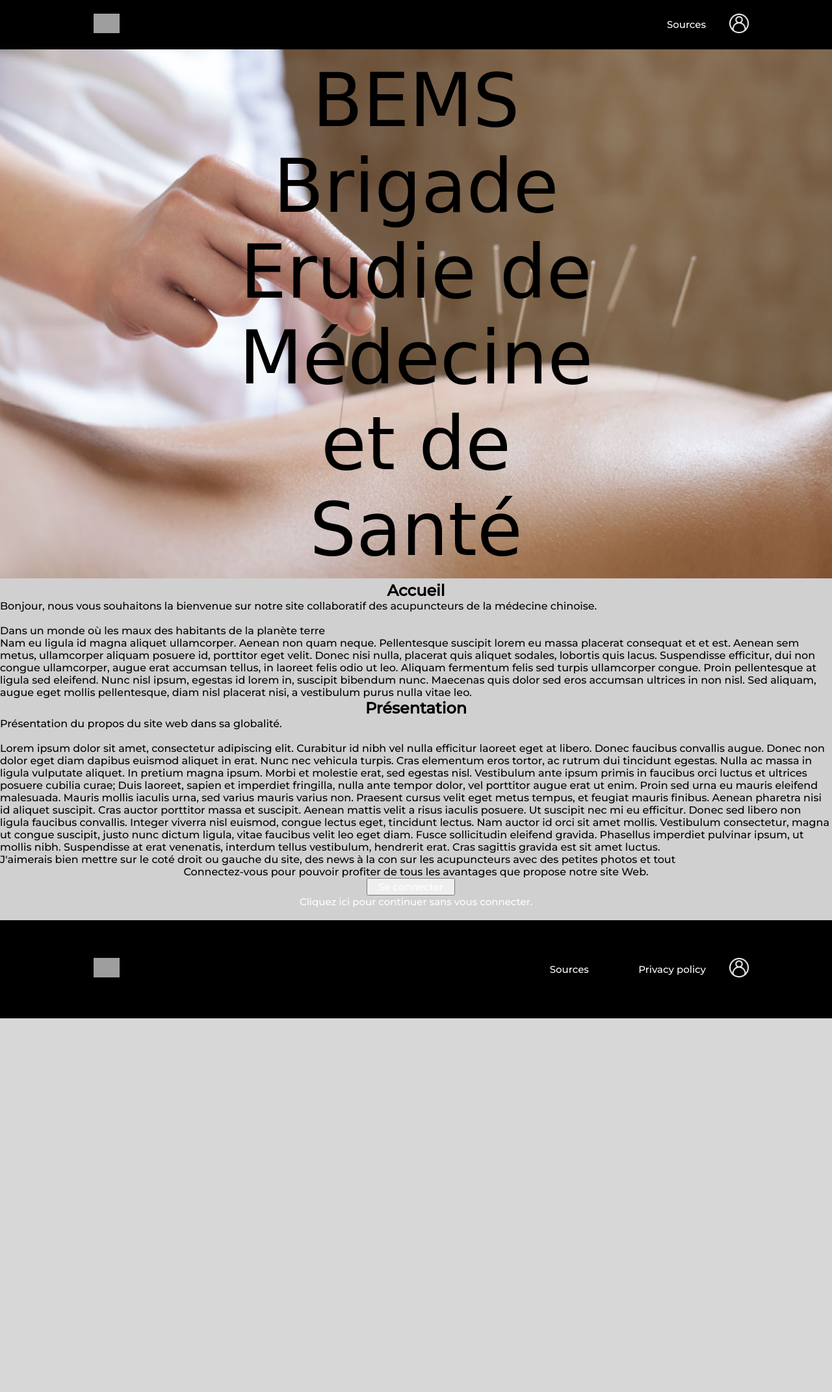
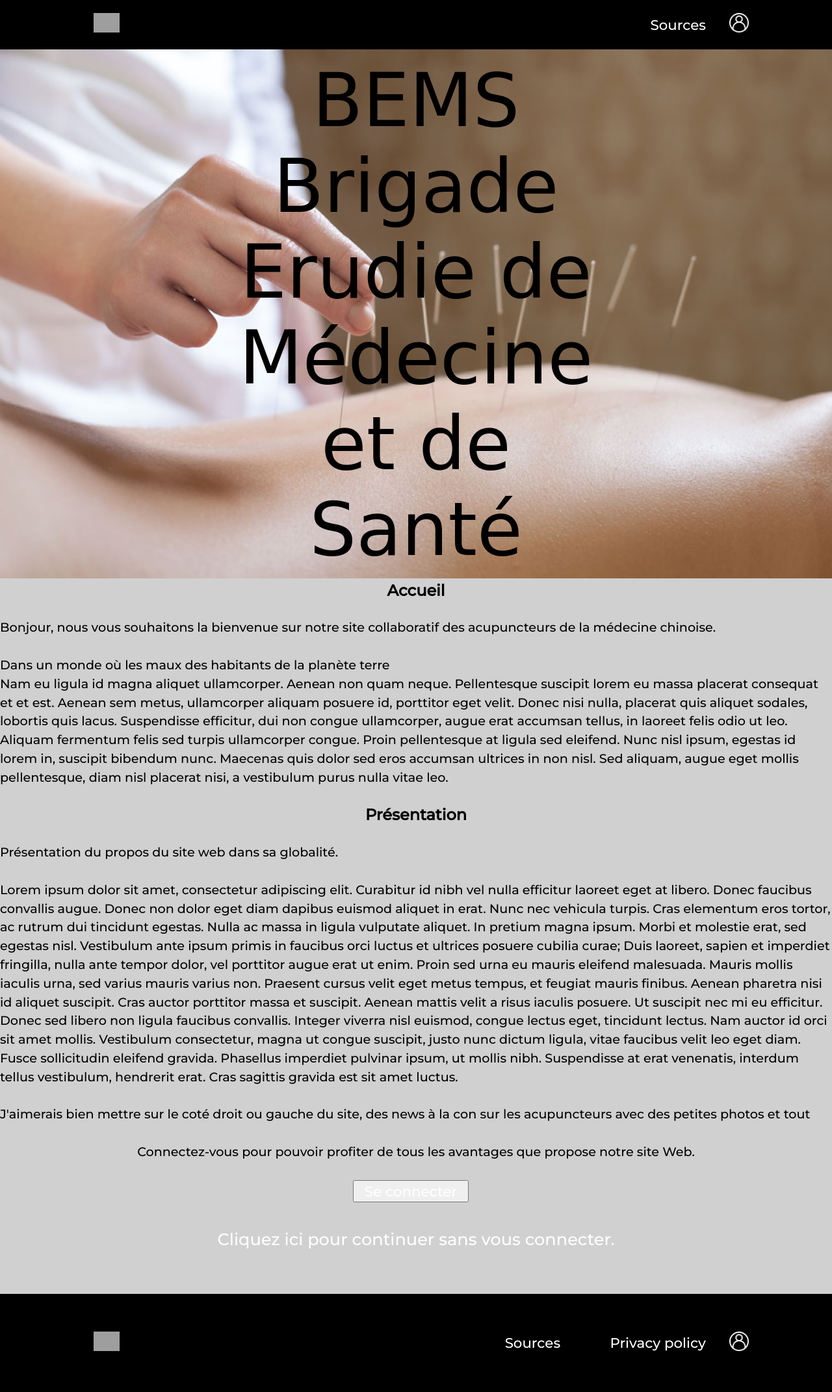
Before and after one commit to bubuoreo/TIDAL, a PHP site: page /view/html/index.html in a window 1280 px wide. Shown: the whole page at 65% size. Before the commit the page ends 1567 px from the top, so only its background shows below. Run offline with PHP 8.4, Linux system fonts and the light colour scheme; grey boxes are pictures that could not be loaded.

Commit message:
avancement accessibilité

```diff
--- a/view/css/index.css
+++ b/view/css/index.css
@@ -10,10 +10,17 @@
 li, a,button {
     font-family: "Montserrat", sans-serif;
     font-weight: 500;
-    font-size: 15px;
+    font-size: 16pt;
     padding: 2px 16px;
     color: rgb(255, 255, 255);
     text-decoration: none;
+}
+
+/* pour la satisfaction du critère d'accessibilité AAA du site web */
+p {
+    font-size: 120%;
+    line-height: 1.5em;
+    margin: 1.5em 0;
 }
 
 header{
@@ -131,8 +138,6 @@ nav{
     color: rgb(163, 160, 1);
 }
 
-
-
 #auteur{
     display: flex;
     justify-content: center;
@@ -150,7 +155,7 @@ nav{
 #texte {
     font-family: "Montserrat", sans-serif;
     font-weight: 500;
-    font-size: 15px;
+    font-size: 60pt;
     color: black;
     display: flex;
     justify-content: center;
--- a/view/html/index.html
+++ b/view/html/index.html
@@ -1,7 +1,7 @@
 <!DOCTYPE html>
 <html lang="fr">
 <head>
-    <link rel="stylesheet" href="/view/css/sources.css">
+    <link rel="stylesheet" href="/view/css/index.css">
     <meta charset="UTF-8">
     <meta http-equiv="X-UA-Compatible" content="IE=edge">
     <meta name="viewport" content="width=device-width, initial-scale=1.0">
```
